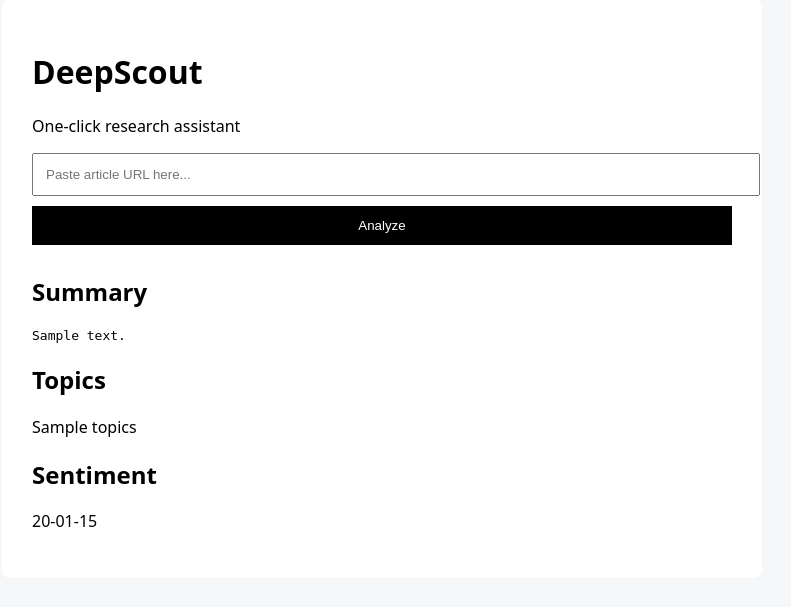
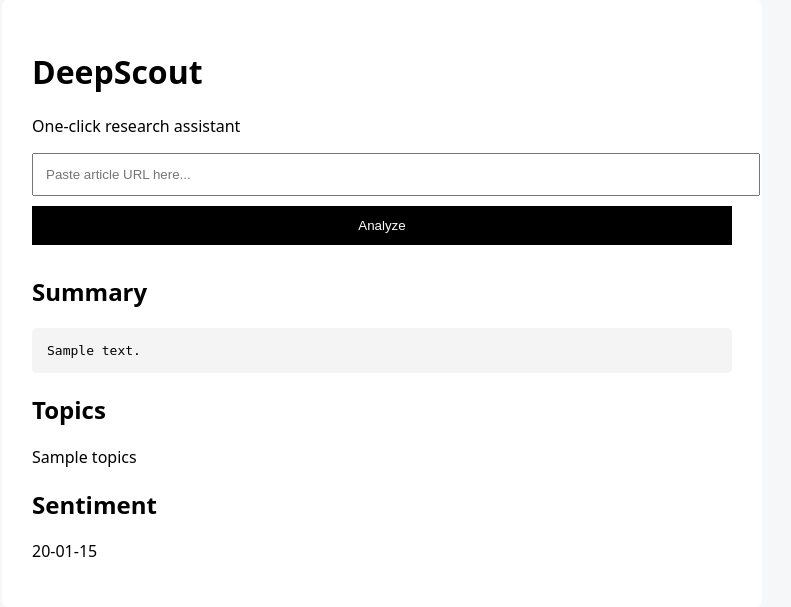
Before and after one commit to Yash-Birje/sigma_by_harry, a Flask app: template backend/flask/deepscout/templates/index.html in a window 1280 px wide. Shown: the part 61-668 px from the top of the page, without its empty margins (258-1049 px from the left). Run offline with Flask 3, Linux system fonts and the light colour scheme; the template is opened without the code that fills it: most values are stand-ins (such as "Sample title", 1, 10 or a date in 2020).

Commit message:
smol addition to css

```diff
--- a/backend/flask/deepscout/static/styles.css
+++ b/backend/flask/deepscout/static/styles.css
@@ -30,6 +30,12 @@ button {
     margin-top: 30px;
     margin-right: auto;
 }
+pre {
+    background: #f4f4f4;
+    padding: 15px;
+    border-radius: 5px;
+    overflow-x: auto;
+}
 
 .sentiment.positive { color: green; }
 .sentiment.negative { color: red; }
```
